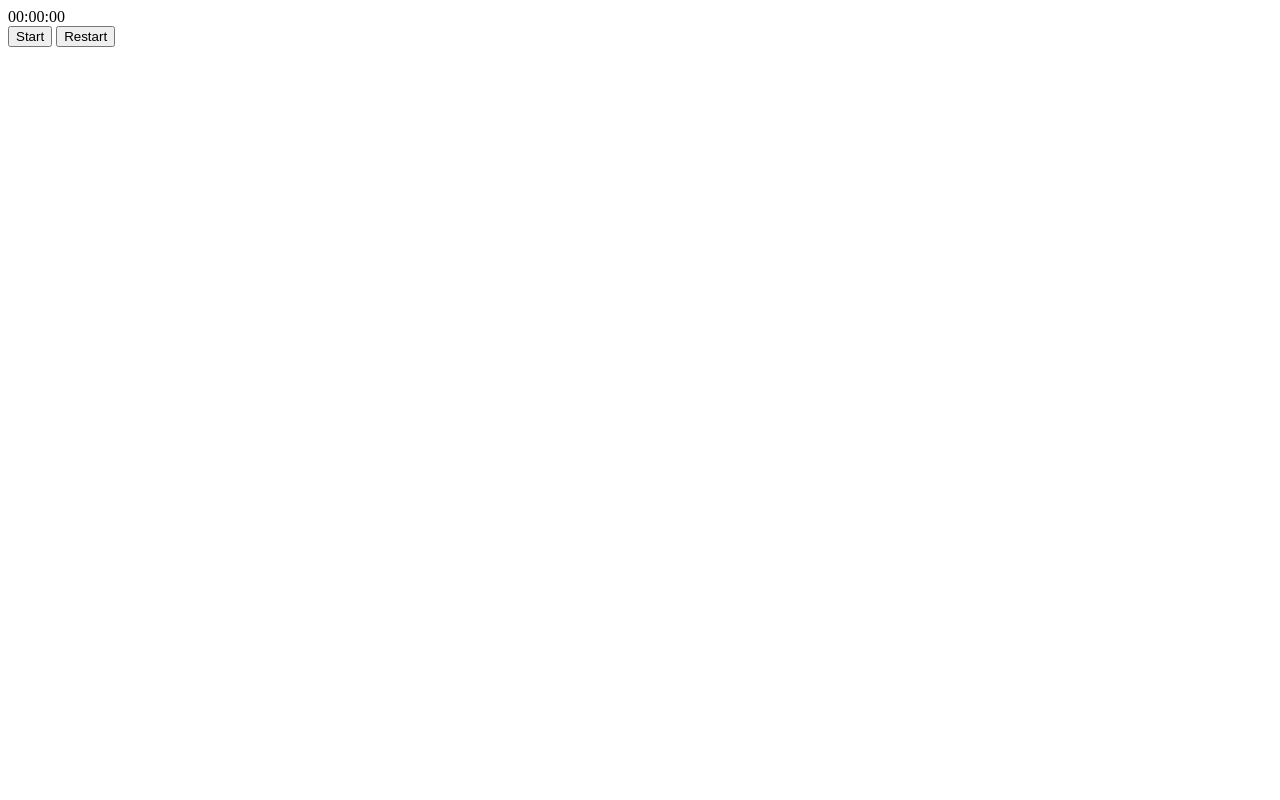
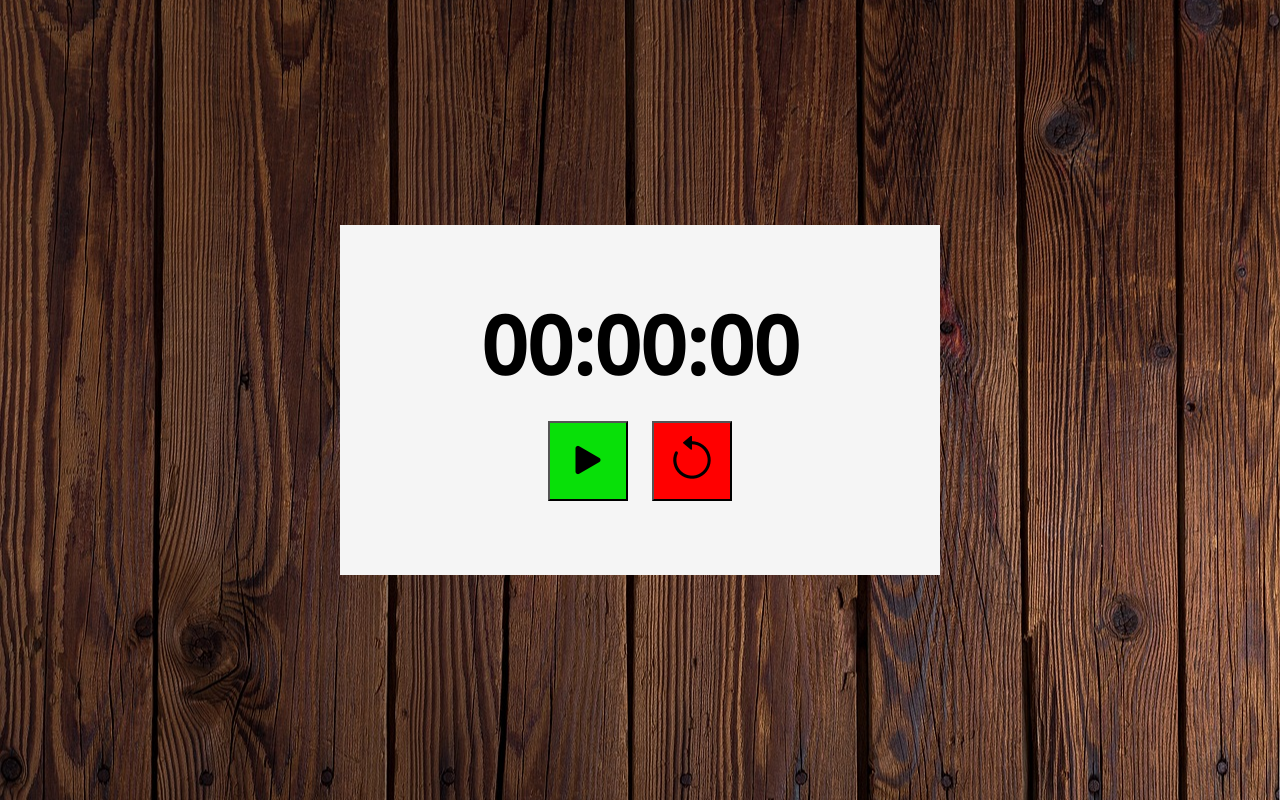
Before and after one commit to ManuelPeJu/Curso-Js-DOM, a plain HTML site: page cronometro/index.html in a window 1280 px wide. Drawn offline with nearby package versions, Linux system fonts and the light colour scheme.

Commit message:
crono app css and added some links on html

```diff
--- a/cronometro/index.html
+++ b/cronometro/index.html
@@ -3,6 +3,10 @@
 <head>
     <meta charset="UTF-8">
     <meta name="viewport" content="width=device-width, initial-scale=1.0">
+    <link rel="preconnect" href="https://fonts.googleapis.com">
+    <link rel="preconnect" href="https://fonts.gstatic.com" crossorigin>
+    <link href="https://fonts.googleapis.com/css2?family=Noto+Sans+Thai:wght@500&display=swap" rel="stylesheet">
+    <link rel="stylesheet" href="https://cdn.jsdelivr.net/npm/bootstrap-icons@1.11.3/font/bootstrap-icons.min.css">
     <link rel="stylesheet" href="styles.css">
     <title>Cronómetro</title>
 </head>
@@ -14,8 +18,8 @@
                 00:00:00
             </div>
             <div class="container">
-                <button class="btn start" id="btn-start-pause">Start</button>
-                <button class="btn" id="btn-restart">Restart</button>
+                <button class="btn start" id="btn-start-pause"><i class="bi bi-play-fill"></i></button>
+                <button class="btn" id="btn-restart"><i class="bi bi-arrow-counterclockwise"></i></button>
             </div>
         </div>
     </main>
--- a/cronometro/styles.css
+++ b/cronometro/styles.css
@@ -0,0 +1,61 @@
+* {
+    margin: 0;
+    padding: 0;
+    box-sizing: border-box;
+}
+
+body {
+    height: 100vh;
+    display: flex;
+    justify-content: center;
+    align-items: center;
+    text-align: center;
+    background: url(imagenes/madera.jpg) no-repeat center center/ cover;
+
+}
+
+.main-container {
+    width: 80vw;
+    max-width: 600px;
+    min-height: 350px;
+    display: flex;
+    flex-wrap: wrap;
+    justify-content: center;
+    align-items: center;
+    background-color: whitesmoke;
+}
+
+/* Crono */
+
+#crono {
+    width: 100%;
+    font-size: 80px;
+    font-weight: bold;
+    user-select: none;
+    font-family: 'Noto Sans Thai', sans-serif;
+}
+
+/* buttons */
+
+.btn {
+    width: 80px;
+    height: 80px;
+    font-size: 50px;
+    margin: 10px;
+    padding: 10px;
+
+}
+
+#btn-start-pause.start,
+#btn-start-pause.start i {
+    background-color: #08e008;
+}
+
+#btn-start-pause.pause,
+#btn-start-pause.pause i {
+    background-color: #ffdc00;
+}
+
+#btn-restart {
+    background-color: red;
+}
```
Also changed, not shown: cronometro/imagenes/madera.jpg (added).
